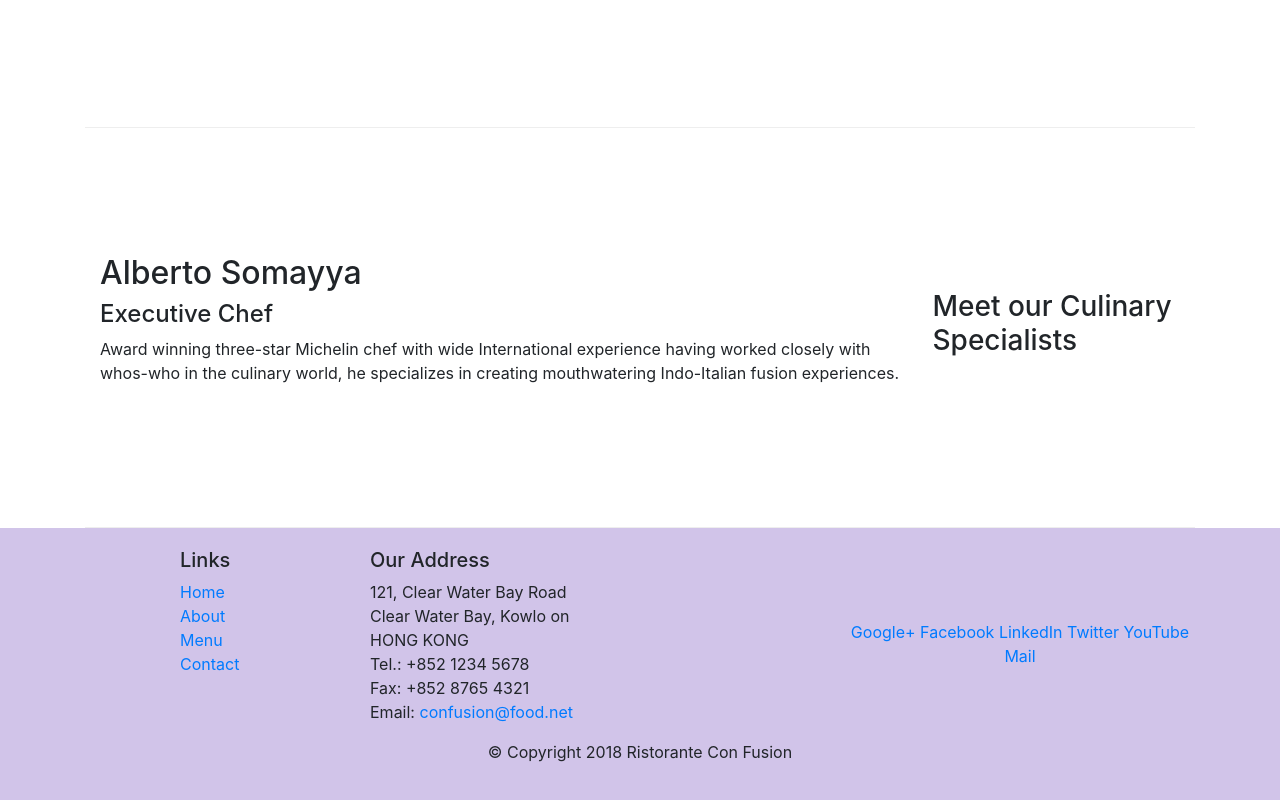
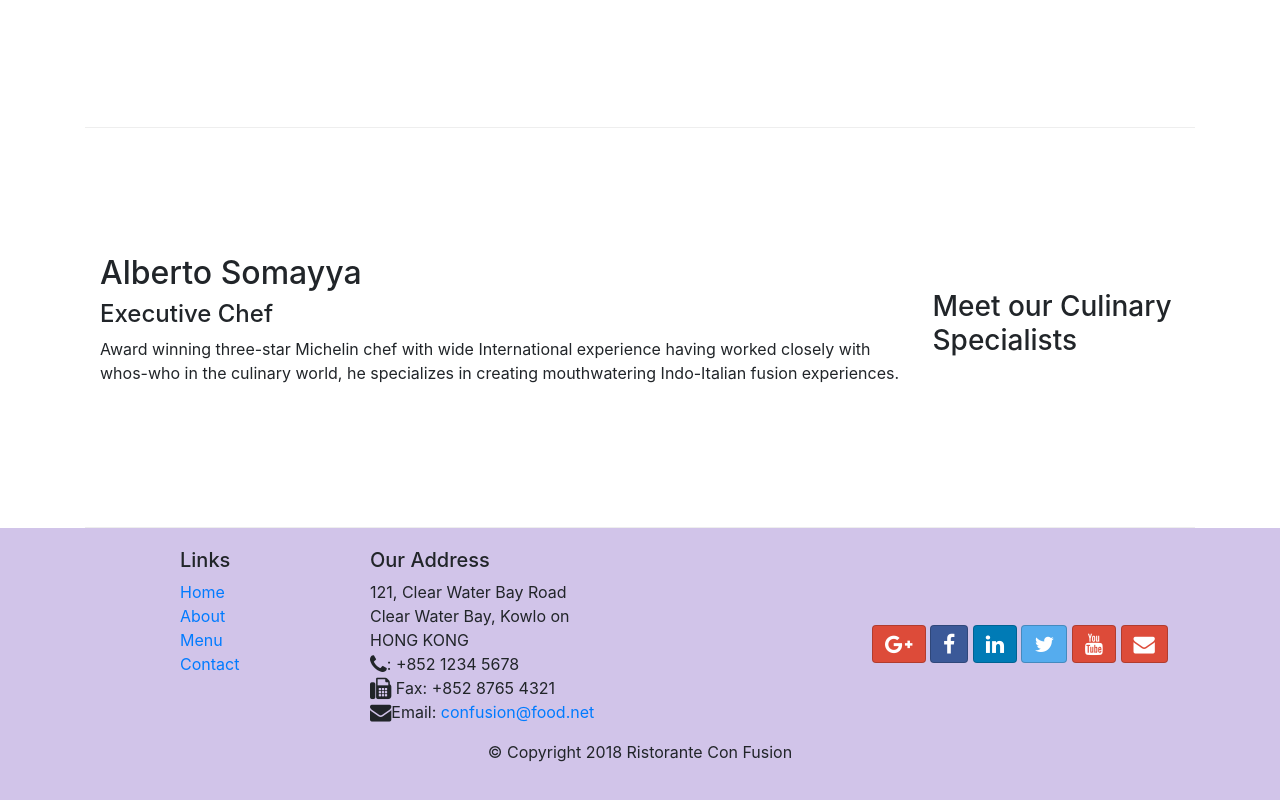
Before and after one commit to imkhushboo/new-bootstrap, a website: page index.html in a window 1280 px wide. Shown: the part 1006-1806 px from the top of the page. Drawn offline with nearby package versions, Linux system fonts and the light colour scheme.

Commit message:
icon fonts

```diff
--- a/index.html
+++ b/index.html
@@ -9,7 +9,9 @@
 
      <!-- Bootstrap CSS -->
      <link rel="stylesheet" href="node_modules/bootstrap/dist/css/bootstrap.min.css">
-     <link rel="stylesheet" href="style.css">
+     <link rel="stylesheet" href="node_modules/font-awesome/css/font-awesome.min.css">
+     <link rel="stylesheet" href="node_modules/bootstrap-social/bootstrap-social.css">
+    <link rel="stylesheet" href="style.css">
     <title>Ristorante Con Fusion</title>
 </head>
 
@@ -22,10 +24,10 @@
         <a class="navbar-brand mr-auto" href="#"> Ristorente Con Fusion</a>
         <div class="collapse navbar-collapse" id="Navbar">
         <ul class="navbar-nav mr-auto">
-            <li class="nav-item active"><a class="nav-link" href="#">Home</a></li>
-            <li class="nav-item"><a class="nav-link" href="./updatedaboutus.html">About</a></li>
-            <li class="nav-item"><a class="nav-link" href="#">Menu</a></li>
-            <li class="nav-item"><a class="nav-link" href="#">Contact</a></li>
+            <li class="nav-item active"><a class="nav-link" href="#"><span class="fa fa-home fa-lg"></span>Home</a></li>
+            <li class="nav-item"><a class="nav-link" href="./updatedaboutus.html"><span class="fa fa-info fa-lg"></span>About</a></li>
+            <li class="nav-item"><a class="nav-link" href="#"> <span class="fa fa-list fa-lg"></span>Menu</a></li>
+            <li class="nav-item"><a class="nav-link" href="#"><span class="fa fa-address fa-lg"></span>Contact</a></li>
         </ul>
         </div>
     </div>
@@ -97,19 +99,19 @@
 		              121, Clear Water Bay Road<br>
 		              Clear Water Bay, Kowlo on<br>
 		              HONG KONG<br>
-		              Tel.: +852 1234 5678<br>
-		              Fax: +852 8765 4321<br>
-		              Email: <a href="mailto:confusion@food.net">confusion@food.net</a>
+		             <i class="fa fa-phone fa-lg"></i>: +852 1234 5678<br>
+		             <i class="fa fa-fax fa-lg"></i> Fax: +852 8765 4321<br>
+                     <i class="fa fa-envelope fa-lg"></i>Email: <a href="mailto:confusion@food.net">confusion@food.net</a>
 		           </address>
                 </div>
                 <div class="col-12 col-sm-4 align-self-center">
                     <div class="text-center">
-                        <a href="http://google.com/+">Google+</a>
-                        <a href="http://www.facebook.com/profile.php?id=">Facebook</a>
-                        <a href="http://www.linkedin.com/in/">LinkedIn</a>
-                        <a href="http://twitter.com/">Twitter</a>
-                        <a href="http://youtube.com/">YouTube</a>
-                        <a href="mailto:">Mail</a>
+                        <a class="btn btn-social-iocn btn-google" href="http://google.com/+"><i class=" fa fa-google-plus fa-lg"></i></a>
+                        <a  class="btn btn-social-iocn btn-facebook" href="http://www.facebook.com/profile.php?id="><i class=" fa fa-facebook fa-lg"></i></a>
+                        <a class="btn btn-social-iocn btn-linkedin" href="http://www.linkedin.com/in/"><i class=" fa fa-linkedin fa-lg"></i></a>
+                        <a class="btn btn-social-iocn btn-twitter" href="http://twitter.com/"><i class=" fa fa-twitter fa-lg"></i></a>
+                        <a class="btn btn-social-iocn btn-google" href="http://youtube.com/"><i class=" fa fa-youtube fa-lg"></i></a>
+                        <a class="btn btn-social-iocn btn-google" href="mailto:"><i class=" fa fa-envelope fa-lg"></i></a>
                     </div>
                 </div>
            </div>
--- a/package.json
+++ b/package.json
@@ -15,6 +15,8 @@
   },
   "dependencies": {
     "bootstrap": "^4.0.0",
+    "bootstrap-social": "^5.1.1",
+    "font-awesome": "^4.7.0",
     "jquery": "^3.3.1",
     "popper.js": "^1.12.9"
   }
```
Also changed, not shown: updatedaboutus.html (+8 -6 lines), 1 other file.
